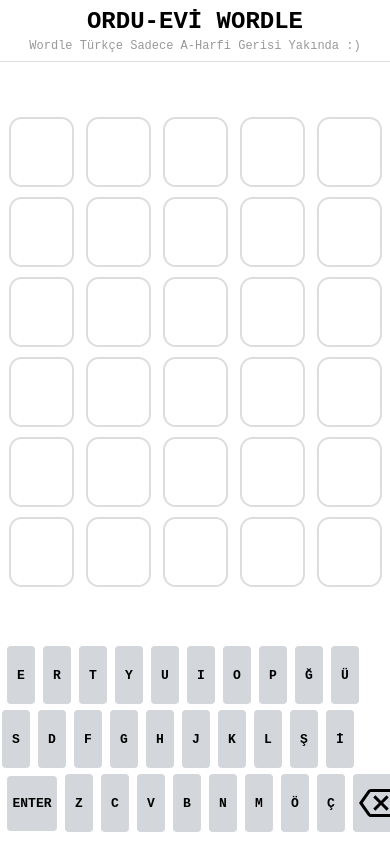
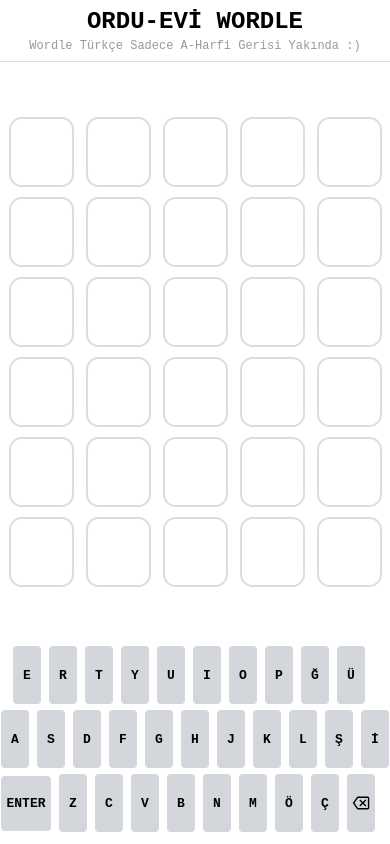
Before and after one commit to srgnbkr/Wordle-Ang, an Angular app: page / in a window 390 px wide. Built offline with nearby package versions, Linux system fonts and the light colour scheme.

Commit message:
Responsive Css Added

```diff
--- a/src/app/components/wordle/wordle.component.html
+++ b/src/app/components/wordle/wordle.component.html
@@ -1,7 +1,7 @@
 <div class="container">
   <div class="title-container">
     <div class="title">ORDU-EVİ WORDLE</div>
-    <div class="subtitle">Wordle Türkçe Sadece A-Harfi  Gerisi Yakında :)</div>
+    <div class="subtitle">Wordle Türkçe Sadece A-Harfi Gerisi Yakında :)</div>
   </div>
   <div class="main">
     <div class="try-container" *ngFor="let try of tries" #tryContainer>
@@ -16,12 +16,13 @@
   </div>
   <div class="keyboard-container">
     <div [class]="['row'+i,'row'].join(' ')" *ngFor="let row of keyboardKeys; let i = index">
-      <div *ngFor="let key of row" [class]="getKeyClass(key)" [class.enter]="key ==='Enter'" (click)="handleClickKey(key)">
+      <div *ngFor="let key of row" [class]="getKeyClass(key)" [class.enter]="key ==='Enter'"
+           (click)="handleClickKey(key)">
         <div *ngIf="key !=='Backspace'; else backspace">
           {{key}}
         </div>
         <ng-template #backspace>
-          <img src="../assets/backspace.svg" alt="">
+          <img class="backspace" src="../assets/backspace.svg" alt="">
         </ng-template>
 
       </div>
--- a/src/app/components/wordle/wordle.component.scss
+++ b/src/app/components/wordle/wordle.component.scss
@@ -52,21 +52,25 @@
           animation-name: letter-pop;
           animation-duration: 130ms;
         }
+
         &.match {
           background-color: green;
           border-color: green;
           color: white;
         }
+
         &.partial {
           background-color: #d9d900;
           border-color: #d9d900;
           color: white;
         }
+
         &.wrong {
           background-color: #86888a;
           border-color: #86888a;
           color: white;
         }
+
         &.fold {
           transform: scaleY(0);
         }
@@ -99,10 +103,11 @@
       align-items: center;
       margin-top: 6px;
 
-      &.row1 {
-        margin-right: 6px;
-        margin-left: -23px;
+      &.row0 {
+        margin-left: 12px;
       }
+
+
     }
 
     .key {
@@ -236,21 +241,19 @@
         }
       }
     }
+
     .keyboard-container {
       margin-bottom: 12px;
+
+
+      .backspace {
+        width: 2.7vh;
+      }
 
       .row {
         display: flex;
         align-items: center;
-        margin-top: 6px;
-        margin-left: 18px;
 
-        &.row3{
-
-
-          width: 20px;
-
-        }
 
       }
 
```
